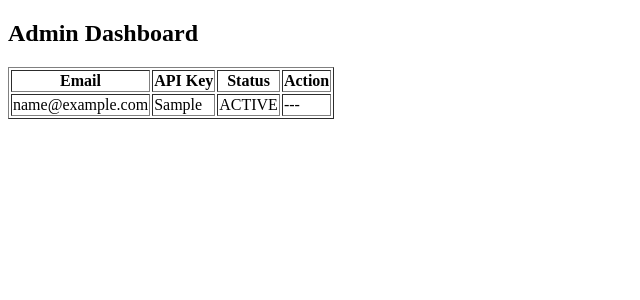
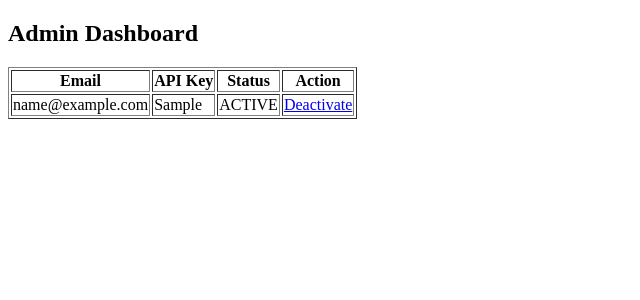
Before and after one commit to obamaeugene8-byte/API-tracker, a Flask app: page /admin in a window 1280 px wide. Shown: the top 300 px of the page, without its empty margins (0-640 px from the left). Run offline with Flask 3, Linux system fonts and the light colour scheme; tables that the repository leaves empty hold one stand-in row (values such as "Sample post").

Commit message:
Update admin.html

```diff
--- a/templates/admin.html
+++ b/templates/admin.html
@@ -30,7 +30,7 @@
             {% if user[2] == 0 %}
                 <a href="{{ url_for('admin_activate', api_key=user[1]) }}">Activate</a>
             {% else %}
-                ---
+                <a href="{{ url_for('admin_deactivate', api_key=user[1]) }}">Deactivate</a>
             {% endif %}
         </td>
     </tr>
```
